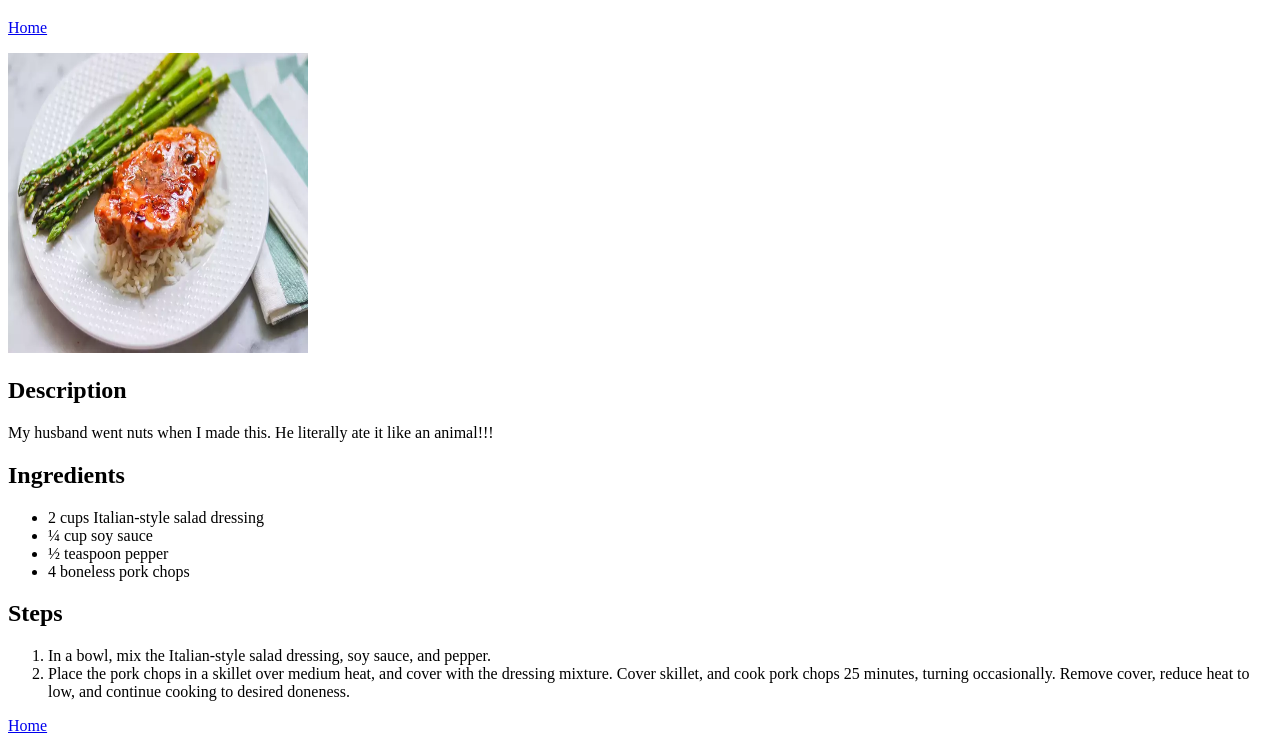
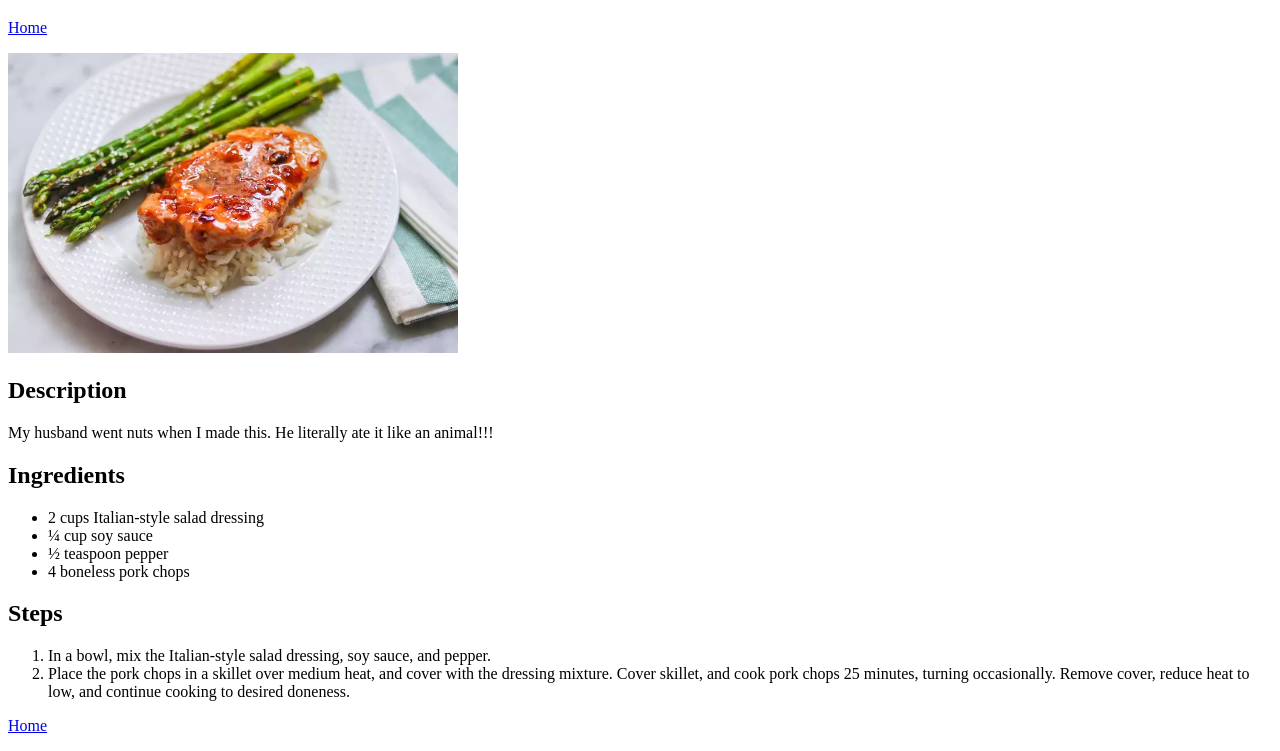
Before and after one commit to CyberDagger/odin_recipes, a plain HTML site: page recipes/pork.html in a window 1280 px wide. Shown: the part 61-812 px from the top of the page. Drawn offline with Linux system fonts and the light colour scheme.

Commit message:
Width attribute adjustment
Width attribute edited to preserve aspect ratio in pork recipe.

```diff
--- a/recipes/pork.html
+++ b/recipes/pork.html
@@ -7,7 +7,7 @@
     <body>
         <h1>Yummy Pork Chops</h1>
         <p><a href="../index.html">Home</a></p>
-        <img src="../images/pork.webp" alt="Yummy Pork Chops" width="300" height="300">
+        <img src="../images/pork.webp" alt="Yummy Pork Chops" width="450" height="300">
 
         <h2>Description</h2>
         <p>My husband went nuts when I made this. He literally ate it like an animal!!!</p>
```
